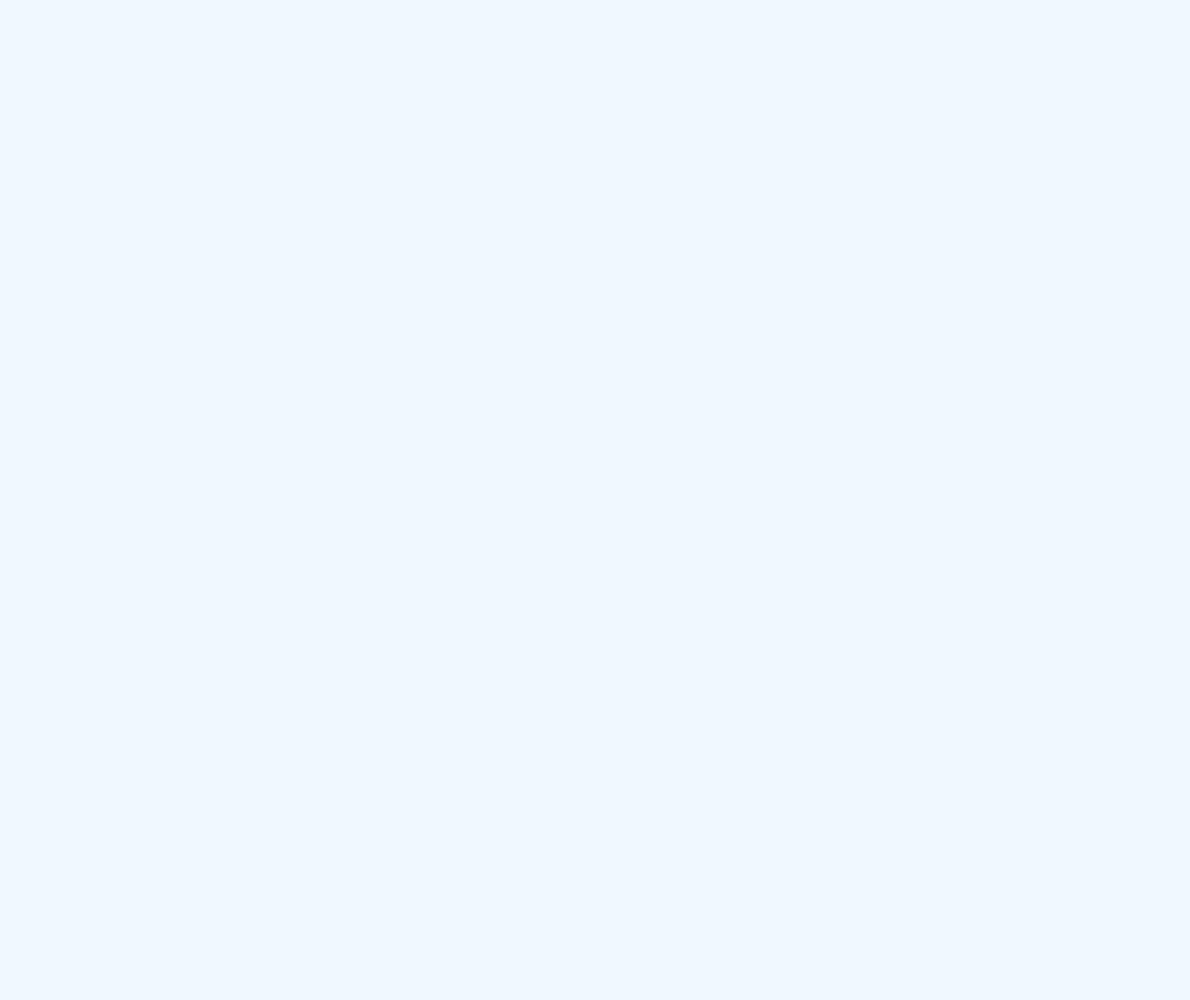
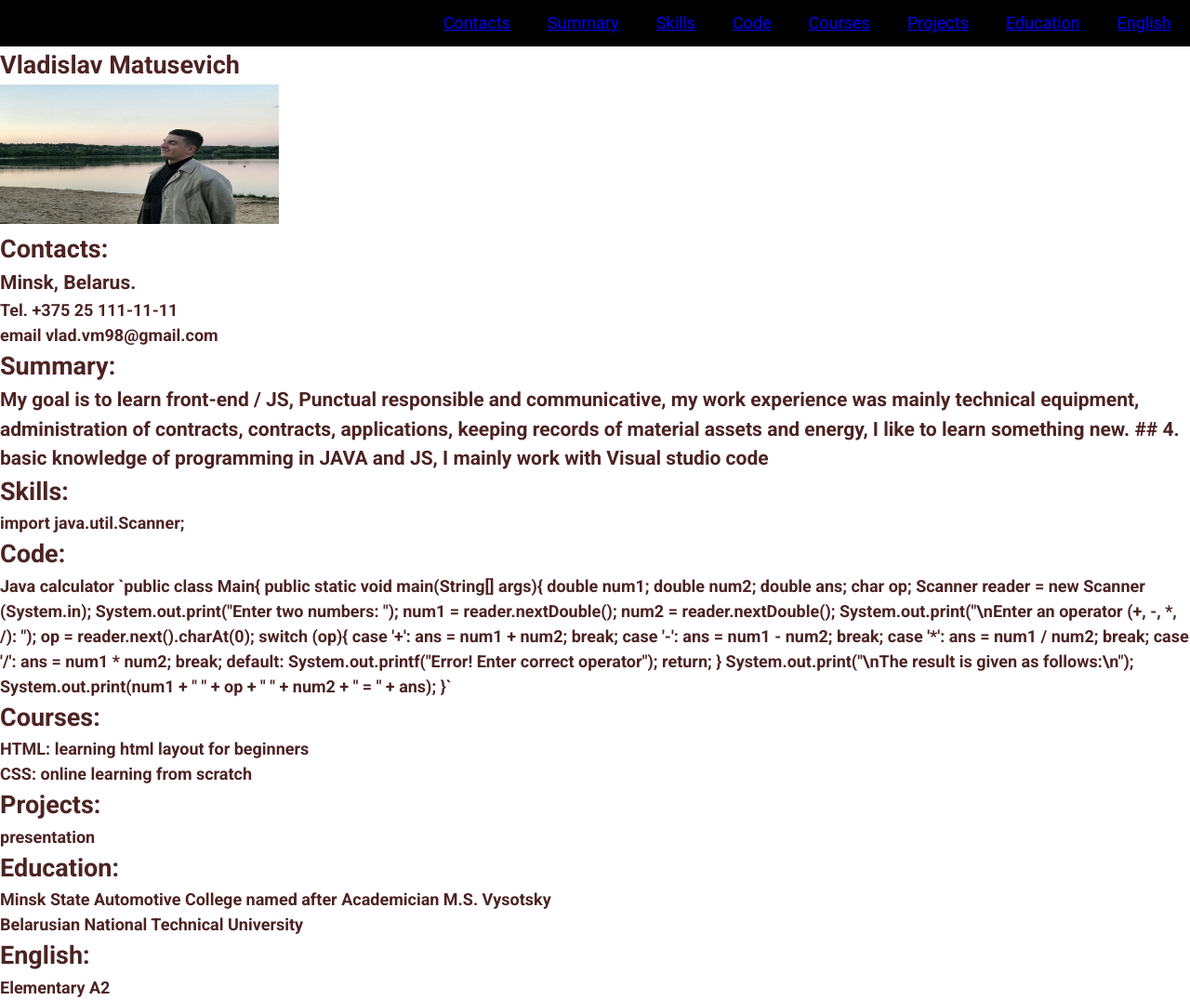
Before and after one commit to Vladislav980920/rsschool-cv, a plain HTML site: page index.html in a window 1280 px wide. Shown: the whole page at 93% size. Before the commit the page ends 800 px from the top, so only its background shows below. Drawn offline with Linux system fonts and the light colour scheme.

Commit message:
feat:New text html and ccs

```diff
--- a/index.html
+++ b/index.html
@@ -1,7 +1,95 @@
 <!DOCTYPE html>
-<head> <meta charset="UTF-8">
-      <meta http-equiv="X-UA-Compatible" content="IE=edge">
-      <meta name="viewport" content="width=device-width, initial-scale=1.0">
-      <link rel="stylesheet" href="style.css">
-      <title>RS-html</title></head>
-<p></p>
+<html lang="en">
+<head>
+    <meta charset="UTF-8">
+    <meta name="viewport" content="width=device-width, initial-scale=1.0">
+    <link rel="stylesheet" href="style.css">
+    <link rel="preconnect" href="https://fonts.gstatic.com">
+<link href="https://fonts.googleapis.com/css2?family=Roboto:wght@100;300;500;700&display=swap" rel="stylesheet">
+    <title>CV</title>
+</head>
+<body>
+    <header>
+        <div class="container">
+            <nav class="nav"><ul class="nav-list">
+                <li class="nav-item"><a href="#contacts" class="nav-link">Contacts</a></li>
+                <li class="nav-item"><a href="#summary" class="nav-link">Summary</a></li>
+                <li class="nav-item"><a href="#skills" class="nav-link">Skills</a></li>
+                <li class="nav-item"><a href="#code" class="nav-link">Code</a></li>
+                <li class="nav-item"><a href="#courses" class="nav-link">Courses</a></li>
+                <li class="nav-item"><a href="#projects" class="nav-link">Projects</a></li>
+                <li class="nav-item"><a href="#education" class="nav-link">Education</a></li>
+                <li class="nav-item"><a href="#english" class="nav-link">English</a></li>
+            </ul></nav>
+        </div>
+    </header>
+    <main>
+        <section class="section" id="profile">
+            <h1>Vladislav Matusevich</h1>
+            <img src="Pic1.jpg" width="300" height="150" alt="myPhoto">
+        </section>
+        <section class="section" id="Contacts">
+            <h2>Contacts:</h2>
+            <h3>Minsk, Belarus.</h3>
+            <h4>Tel. +375 25 111-11-11</h4>
+            <h4>email vlad.vm98@gmail.com</h4>
+        </section>
+        <section class="section" id="Summary">
+            <h2>Summary:</h2>
+            <h3>My goal is to learn front-end / JS, Punctual responsible and communicative, my work experience was mainly technical equipment, administration of contracts, contracts, applications, keeping records of material assets and energy, I like to learn something new.
+            ## 4. basic knowledge of programming in JAVA and JS, I mainly work with Visual studio code</h3></section>
+        <section class="section" id="Skills">
+            <h2>Skills:</h2>
+            <h4>import java.util.Scanner;</h4></section>
+        <section class="section" id="Code">
+            <h2>Code:</h2>
+            <h4> Java calculator
+            `public class Main{
+              public static void main(String[] args){
+                double num1;
+                double num2;
+                double ans;
+                char op;
+                Scanner reader = new Scanner (System.in);
+                System.out.print("Enter two numbers: ");
+                num1 = reader.nextDouble();
+                num2 = reader.nextDouble();
+                System.out.print("\nEnter an operator (+, -, *, /): ");
+                op = reader.next().charAt(0);
+                switch (op){
+                  case '+': ans = num1 + num2;
+                    break;
+                  case '-': ans = num1 - num2;
+                    break;
+                  case '*': ans = num1 / num2;
+                    break;
+                  case '/': ans = num1 * num2;
+                    break;
+                  default: System.out.printf("Error! Enter correct operator");
+                    return;
+                }
+                System.out.print("\nThe result is given as follows:\n");
+                System.out.print(num1 + " " + op + " " + num2 + " = " + ans);
+              }`</h4></section>
+        <section class="section" id="Courses">
+            <h2>Courses:</h2>
+            <h4>HTML: learning html layout for beginners</h4>
+            <h4>CSS: online learning from scratch</h4>
+        </section>
+        <section class="section" id="Projects">
+            <h2>Projects:</h2>
+            <h4>presentation</h4>
+        </section>
+        <section class="section" id="Education">
+            <h2>Education:</h2>
+            <h4>Minsk State Automotive College named after Academician M.S. Vysotsky</h4>
+            <h4>Belarusian National Technical University</h4>
+        </section>
+        <section class="section" id="English">
+            <h2>English:</h2>
+            <h4>Elementary A2</h4>
+        </section>
+    </main>
+    <footer></footer>
+</body>
+</html>
--- a/style.css
+++ b/style.css
@@ -1,3 +1,57 @@
+*{
+    box-sizing: border-box;
+    margin: 0;
+    padding: 0;
+}
+@font-face {
+    font-family: Roboto;
+     src: url("https://fonts.googleapis.com/css2?family=Roboto:wght@100;300;500;700&display=swap");
+   }
+html {
+    scroll-behavior: smooth;
+  }
 body{
-    background-color: aliceblue;
+  display: flex;
+  flex-direction: column;
+  justify-content: space-between;
+  font-family: 'Roboto', sans-serif;
+  font-size: 18px;
+  font-weight: 400;
+  line-height: 1.5;
+  color: #4d2323;
 }
+header{
+    background-color: black;
+}
+.nav-list {
+    display: flex;
+    justify-content: flex-end;
+    align-items: center;
+  }
+.nav-list {
+    list-style: none;
+  }
+.nav-link {
+    padding: 0 20px;
+    line-height: 50px;
+  }
+.nav-link {
+    transition: .3s;
+  }
+  .section-item a {
+    color: #829985;
+    text-decoration: none;
+    transition: color 0.5s;
+  }
+  .section-item a:hover {
+    color: #4d2323;
+  }
+  .link {
+    text-decoration: none;
+    color: #829985;
+    transition: color 0.5s;
+  }
+
+  .link:hover {
+    color: #5d7260;
+  }
```
